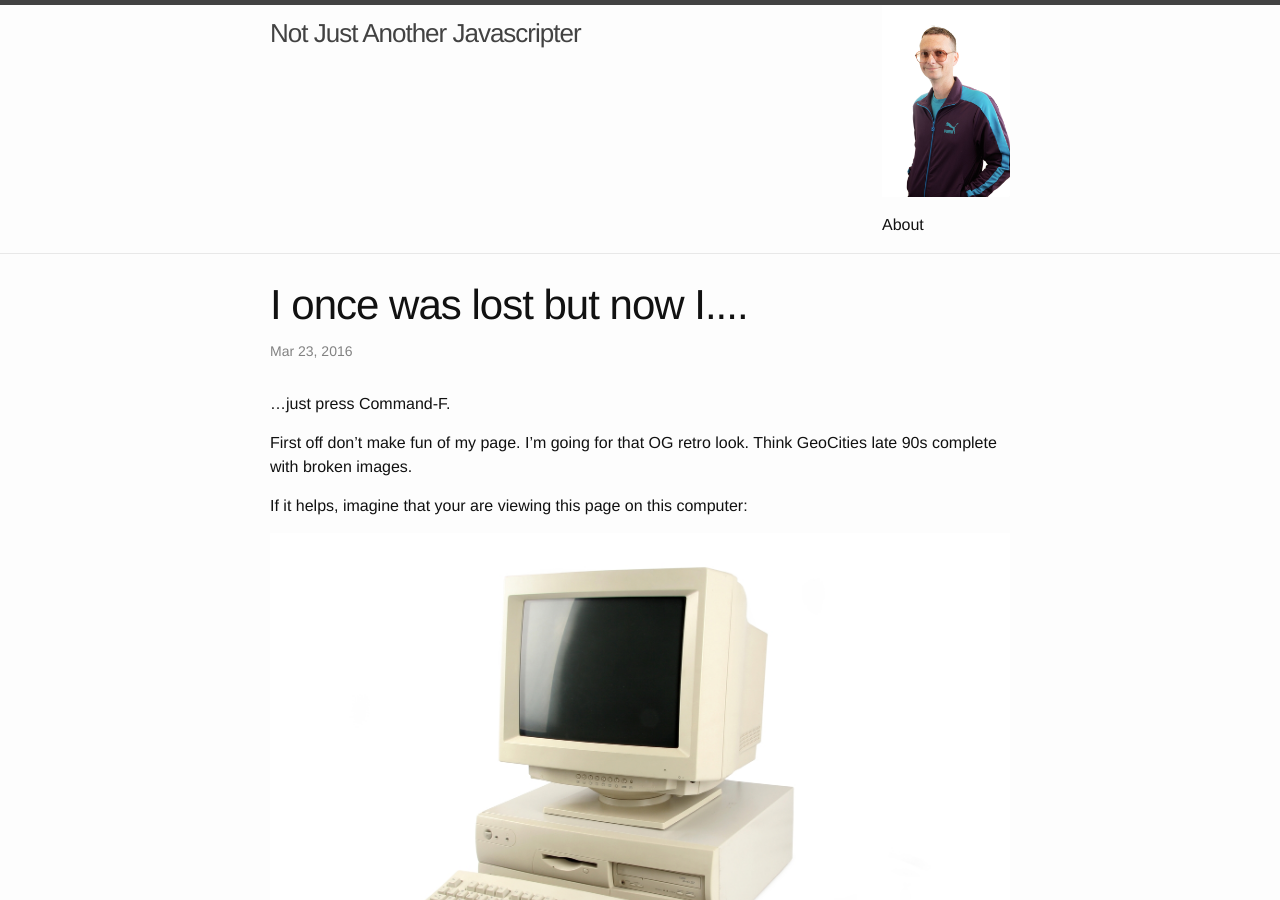
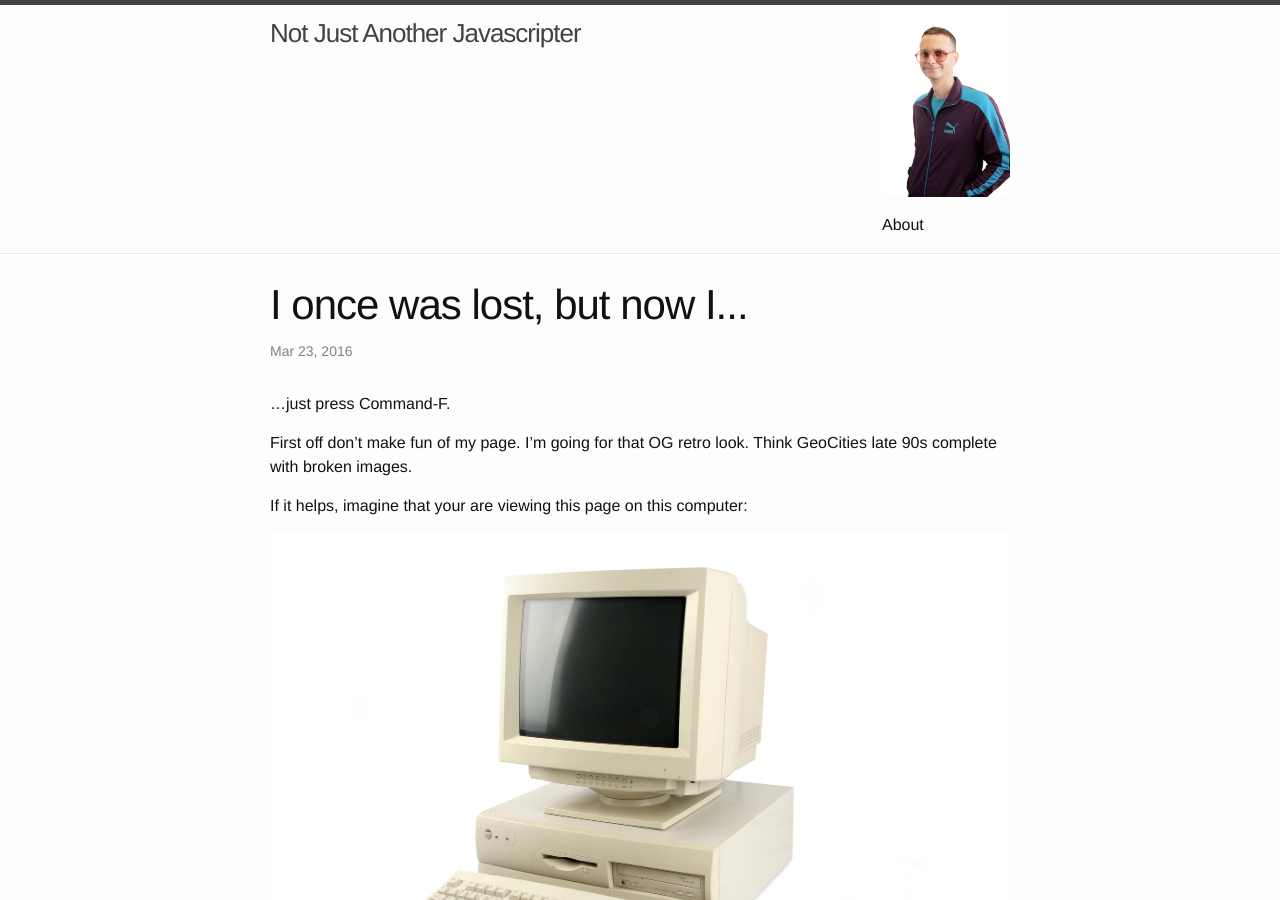
Before and after one commit to andyderek/andyderek.github.io, a Jekyll site: the page built from _posts/2016-03-23-Short-Cuts.markdown, in a window 1280 px wide and 900 px high. Built offline with Jekyll 4.4.1, drawn with Linux system fonts in a browser that asks for light colours.

```diff
--- a/_posts/2016-03-23-Short-Cuts.markdown
+++ b/_posts/2016-03-23-Short-Cuts.markdown
@@ -1,6 +1,6 @@
 ---
 layout: post
-title:  "I once was lost but now I...."
+title:  "I once was lost, but now I..."
 date:   2016-03-23
 categories: jekyll update
 ---
```
